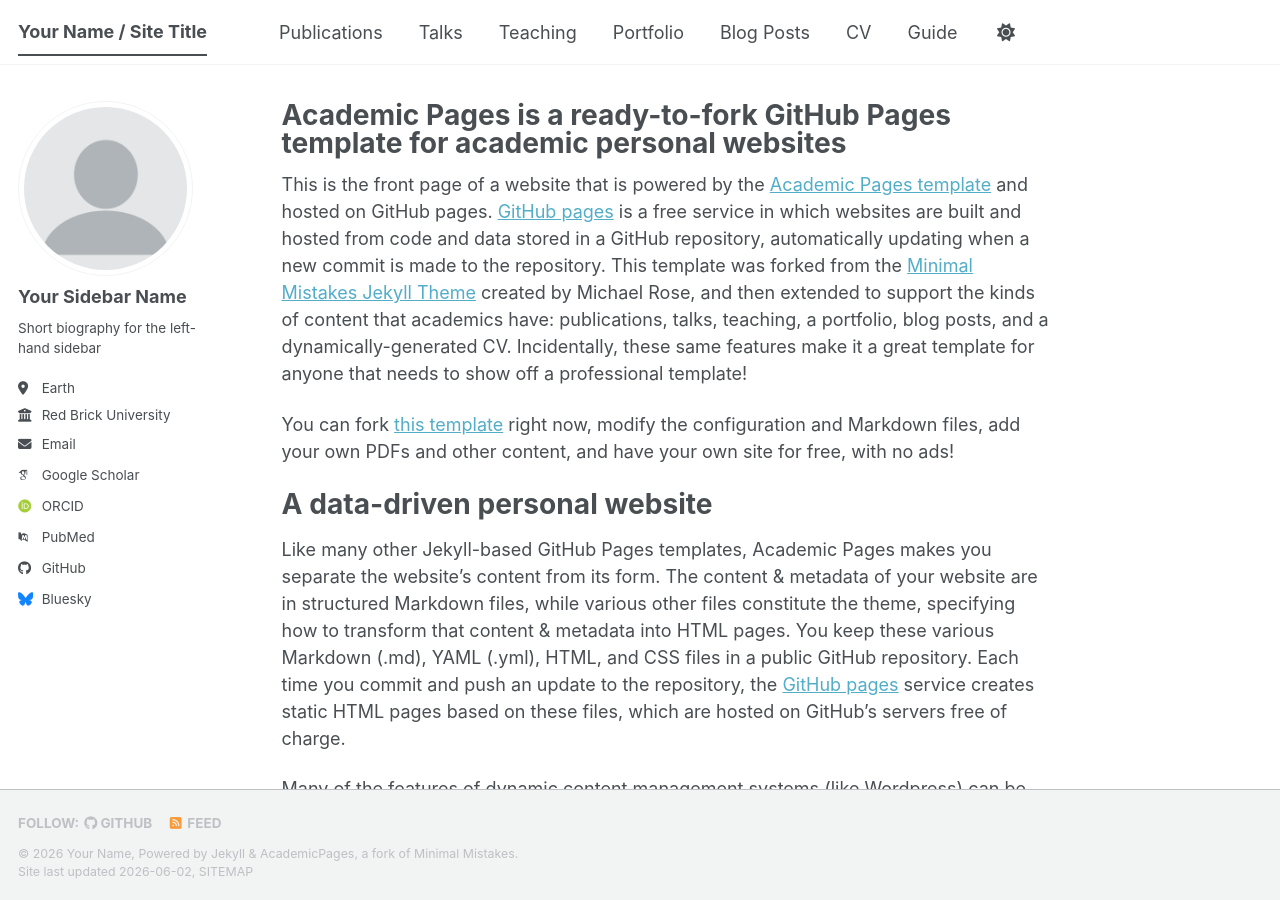
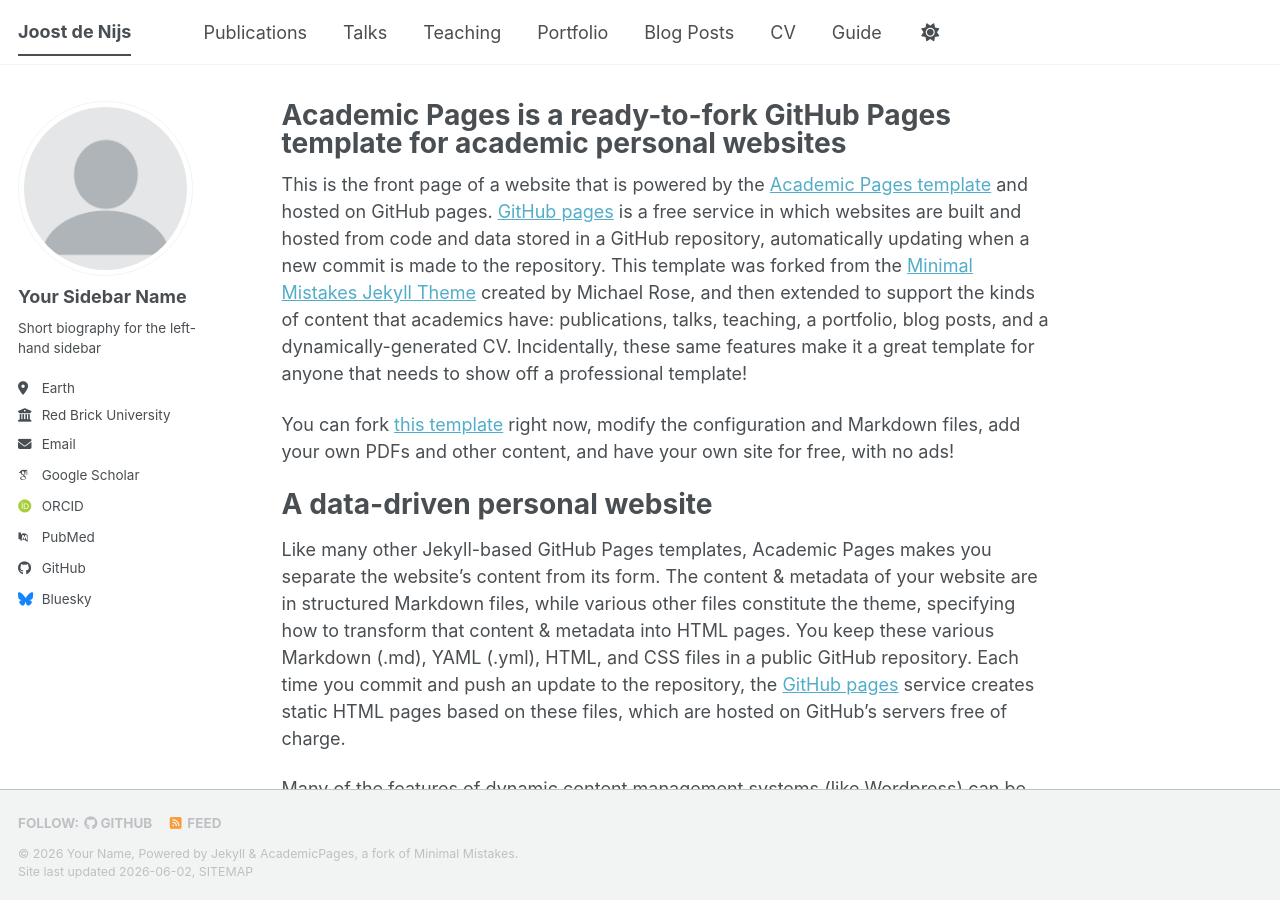
Before and after one commit to Joost987/Joost987.github.io, a Jekyll site: the page built from _pages/about.md, in a window 1280 px wide and 900 px high. Built offline with Jekyll 4.4.1, drawn with Linux system fonts in a browser that asks for light colours; some web fonts are replaced; a script bundle is joined from its source files by our own code; library files that are not in the unit come from our copies.

Commit message:
Update _config.yml
Fixed url and name

```diff
--- a/_config.yml
+++ b/_config.yml
@@ -9,11 +9,11 @@
 # Basic Site Settings
 locale                   : "en-US"
 site_theme               : "default" # The available themes options are "default", "air", "sunrise", "mint", "dirt" and "contrast"
-title                    : "Your Name / Site Title"
+title                    : "Joost de Nijs"
 title_separator          : "-"
 name                     : &name "Your Name"
 description              : &description "Your Name's academic portfolio"   # Update this with a general description of your site, this is the default if not overridden by a page
-url                      : https://academicpages.github.io # The base hostname & protocol for your site e.g. "https://[your GitHub username].github.io",
+url                      : https://joost987.github.io # The base hostname & protocol for your site e.g. "https://[your GitHub username].github.io",
                                                            # or if you already have some other page hosted on Github then use "https://[your GitHub username].github.io/[Your Repo Name]"
 baseurl                  : "" # the subpath of your site, e.g. "/blog"
 repository               : "academicpages/academicpages.github.io"
```
